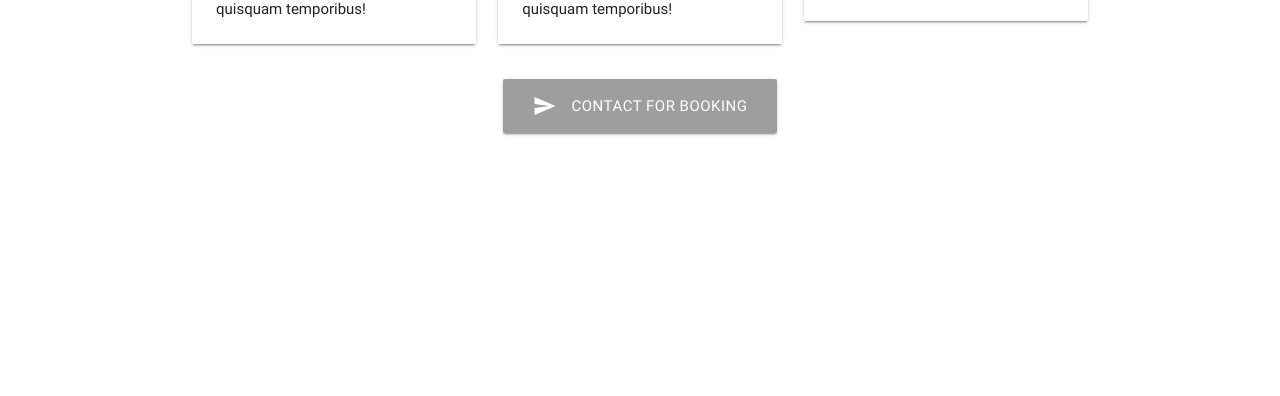
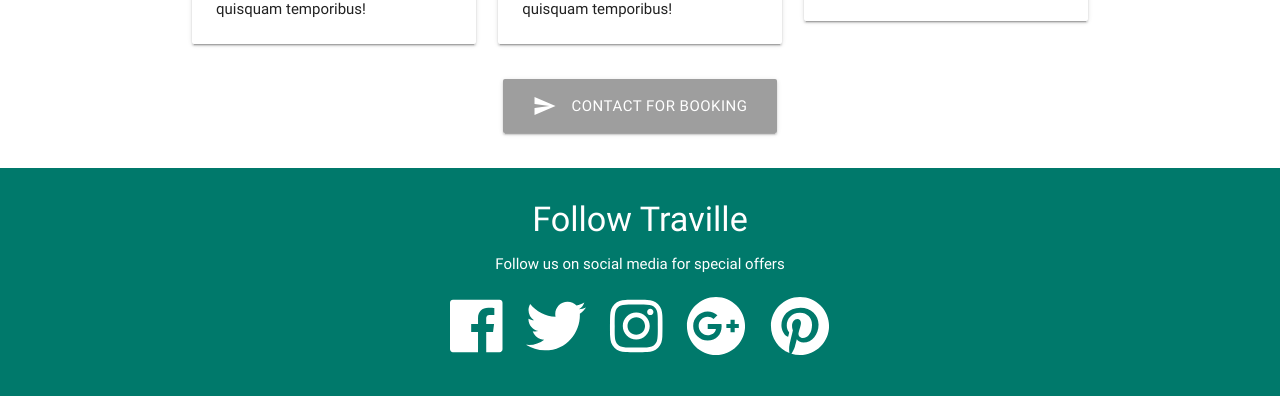
Before and after one commit to ParinGandhi/traville, a plain HTML site: page index.html in a window 1280 px wide. Shown: the part 1549-1945 px from the top of the page. Before the commit the page ends 1717 px from the top, so only its background shows below. Drawn offline with nearby package versions, Linux system fonts and the light colour scheme.

Commit message:
Added social media icons

```diff
--- a/css/main.css
+++ b/css/main.css
@@ -14,3 +14,7 @@
     width: 100;
     text-align: center;
 }
+
+.section-follow .fa-4x {
+    margin: 5px 10px;
+}
--- a/index.html
+++ b/index.html
@@ -191,6 +191,33 @@
     </div>
   </section>
 
+  <!-- Section: Follow -->
+  <section class="section section-follow teal darken-2 white-text center">
+    <div class="container">
+      <div class="row">
+        <div class="col s12">
+          <h4>Follow Traville</h4>
+          <p>Follow us on social media for special offers</p>
+          <a href="https://facebook.com" target="_blank" class="white-text">
+            <i class="fab fa-facebook fa-4x"></i>
+          </a>
+          <a href="https://twitter.com" target="_blank" class="white-text">
+            <i class="fab fa-twitter fa-4x"></i>
+          </a>
+          <a href="https://instagram.com" target="_blank" class="white-text">
+            <i class="fab fa-instagram fa-4x"></i>
+          </a>
+          <a href="https://googleplus.com" target="_blank" class="white-text">
+            <i class="fab fa-google-plus fa-4x"></i>
+          </a>
+          <a href="https://pinterest.com" target="_blank" class="white-text">
+            <i class="fab fa-pinterest fa-4x"></i>
+          </a>
+        </div>
+      </div>
+    </div>
+  </section>
+
   <!--Import jQuery before materialize.js-->
   <script type="text/javascript" src="https://code.jquery.com/jquery-3.2.1.min.js"></script>
   <script type="text/javascript" src="js/materialize.min.js"></script>
```
